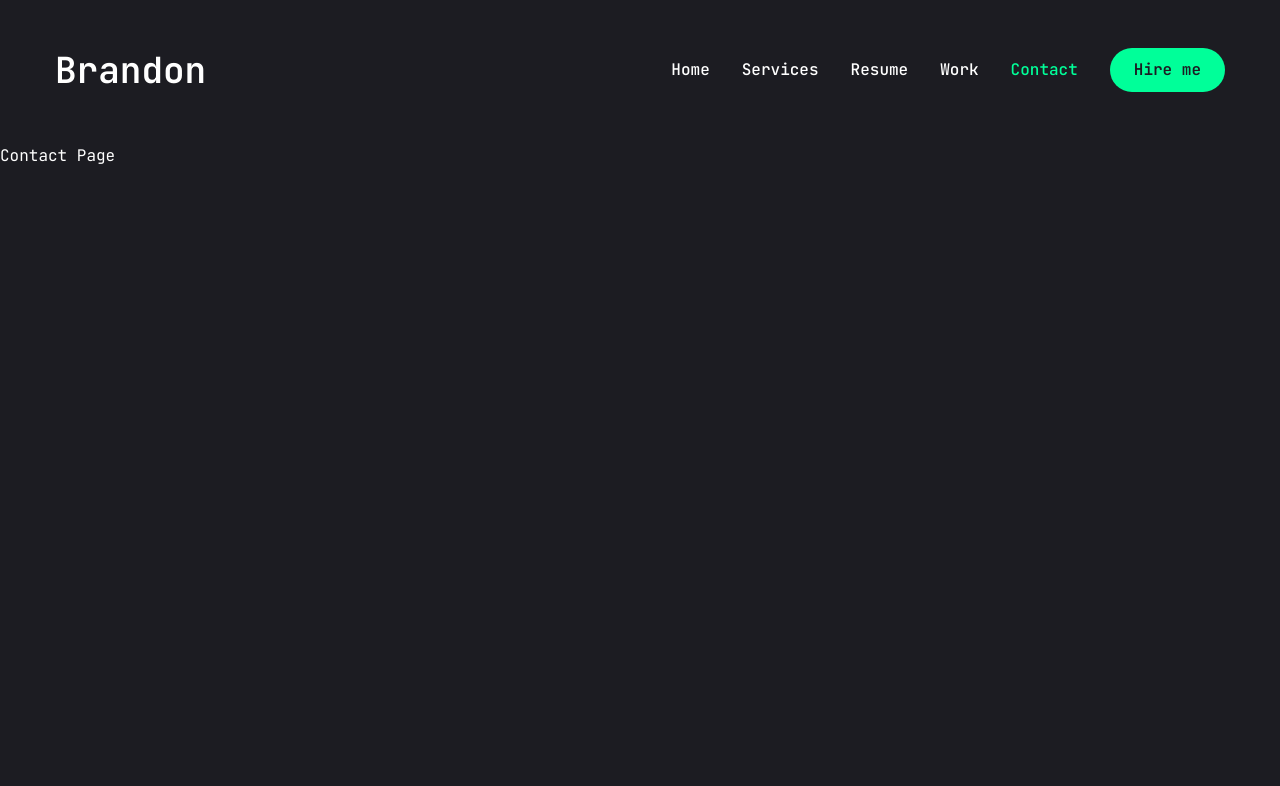
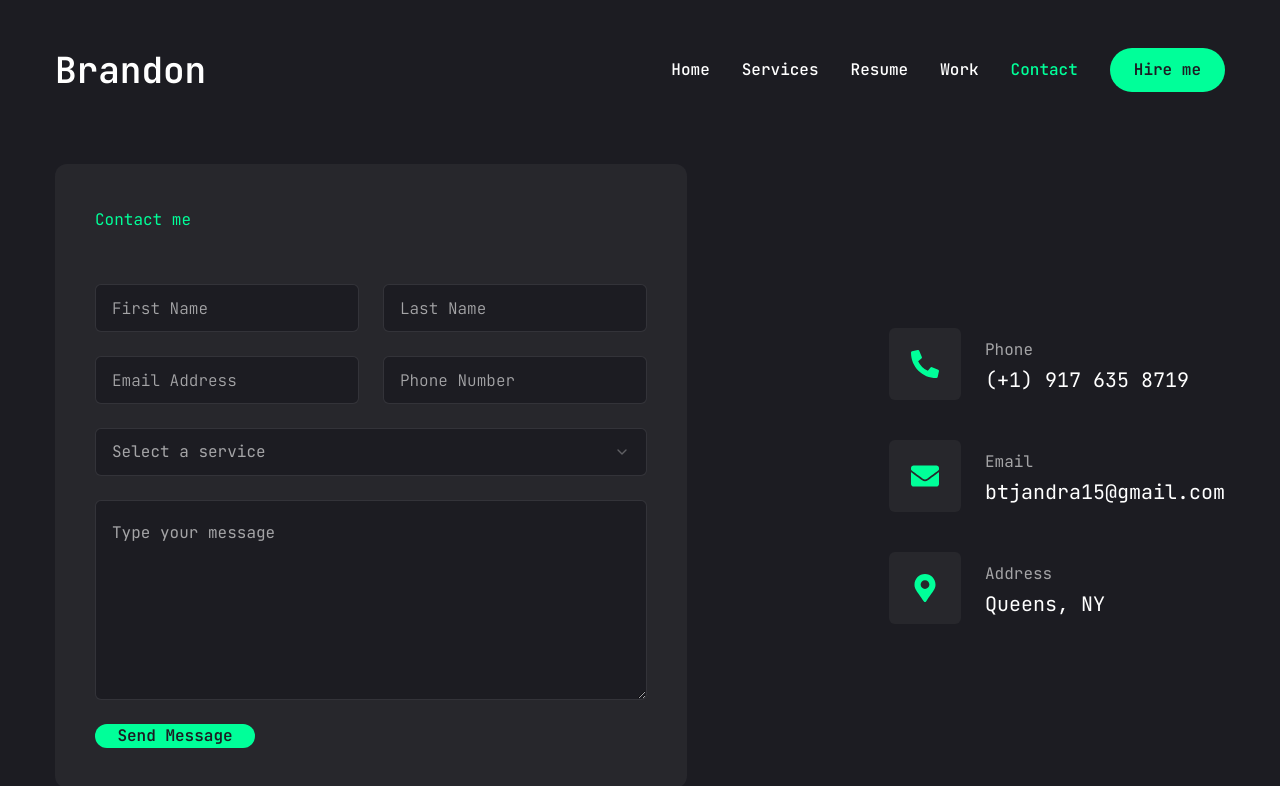
Before and after one commit to btjandra15/Portfolio, a Next.js app: page /contact in a window 1280 px wide. Shown: the top 786 px of the page. Built offline with nearby package versions, Linux system fonts and the light colour scheme.

Commit message:
Finished Portfolio

```diff
--- a/app/contact/page.jsx
+++ b/app/contact/page.jsx
@@ -1,10 +1,91 @@
-import React from 'react'
+"use client";
+
+import { Button } from "@/components/ui/button";
+import { Input } from "@/components/ui/input";
+import { Textarea } from "@/components/ui/textarea";
+import { Select, SelectContent, SelectGroup, SeleectItem, SelectLabel, SelectTrigger, SelectValue, SelectItem } from "@/components/ui/select";
+import { FaPhoneAlt, FaEnvelope, FaMapMarkerAlt } from "react-icons/fa";
+import { motion } from "framer-motion";
 
 const Contact = () => {
+  const info = [
+    {
+      icon: <FaPhoneAlt/>,
+      title: "Phone",
+      description: "(+1) 917 635 8719",
+    },
+    {
+      icon: <FaEnvelope/>,
+      title: "Email",
+      description: "btjandra15@gmail.com",
+    },
+    {
+      icon: <FaMapMarkerAlt/>,
+      title: "Address",
+      description: "Queens, NY",
+    },
+  ]
+
   return (
-    <div>
-      Contact Page
-    </div>
+    <motion.section initial={{opacity: 0}} animate={{opacity: 1}} className="py-6">
+      <div className="container mx-auto">
+        <div className="flex flex-col xl:flex-row gap-[30px]">
+          <div className="xl:w-[54%] order-2 xl:order-none">
+            <form className="flex flex-col gap-6 p-10 bg-[#27272c] rounded-xl">
+              <h3 className="flex-4xl text-accent">Contact me</h3>
+
+              <p className="text-white/60">
+
+              </p>
+
+              <div className="grid grid-cols-1 md:grid-cols-2 gap-6">
+                <Input type="firstname" placeholder="First Name"/>
+                <Input type="lastname" placeholder="Last Name"/>
+                <Input type="email" placeholder="Email Address"/>
+                <Input type="phone" placeholder="Phone Number"/>
+              </div>
+
+              <Select>
+                <SelectTrigger className="w-full">
+                  <SelectValue placeholder="Select a service"/>
+                </SelectTrigger>
+
+                <SelectContent>
+                  <SelectGroup>
+                    <SelectLabel>Select a service</SelectLabel>
+
+                    <SelectItem value="est">Web Development</SelectItem>
+                    <SelectItem value="cst">ML Precision Analytics</SelectItem>
+                  </SelectGroup>
+                </SelectContent>
+              </Select>
+
+              <Textarea className="h-[200px]" placeholder="Type your message"/>
+              <Button size="md" className="max-w-40">Send Message</Button>
+            </form>
+          </div>
+
+          <div className="flex-1 flex items-center xl:justify-end order-1 xl:order-none mb-0">
+            <ul className="flex flex-col gap-10">
+              {info.map((item, index) => {
+                return (
+                  <li key={index} className="flex items-center gap-6">
+                    <div className="w-[52px] h-[52px] xl:w-[72px] xl:h-[72px] bg-[#27272c] text-accent rounded-md flex items-center justify-center">
+                      <div className="text-[28px]">{item.icon}</div>
+                    </div>
+
+                    <div className="flex-1">
+                      <p className="text-white/60">{item.title}</p>
+                      <h3 className="text-xl">{item.description}</h3>
+                    </div>
+                  </li>
+                )
+              })}
+            </ul>
+          </div>
+        </div>
+      </div>
+    </motion.section>
   )
 }
 
--- a/components/ui/input.jsx
+++ b/components/ui/input.jsx
@@ -7,7 +7,7 @@
     (<input
       type={type}
       className={cn(
-        "flex h-10 w-full rounded-md border border-slate-200 bg-white px-3 py-2 text-sm ring-offset-white file:border-0 file:bg-transparent file:text-sm file:font-medium placeholder:text-slate-500 focus-visible:outline-none focus-visible:ring-2 focus-visible:ring-slate-950 focus-visible:ring-offset-2 disabled:cursor-not-allowed disabled:opacity-50 dark:border-slate-800 dark:bg-slate-950 dark:ring-offset-slate-950 dark:placeholder:text-slate-400 dark:focus-visible:ring-slate-300",
+        "flex h-[48px] rounded-md border border-white/10 focus:border-accent font-light bg-primary px-4 py-5 text-base placeholder:text-white/60 outline-none",
         className
       )}
       ref={ref}
--- a/components/ui/select.jsx
+++ b/components/ui/select.jsx
@@ -16,7 +16,7 @@
   <SelectPrimitive.Trigger
     ref={ref}
     className={cn(
-      "flex h-10 w-full items-center justify-between rounded-md border border-slate-200 bg-white px-3 py-2 text-sm ring-offset-white placeholder:text-slate-500 focus:outline-none focus:ring-2 focus:ring-slate-950 focus:ring-offset-2 disabled:cursor-not-allowed disabled:opacity-50 [&>span]:line-clamp-1 dark:border-slate-800 dark:bg-slate-950 dark:ring-offset-slate-950 dark:placeholder:text-slate-400 dark:focus:ring-slate-300",
+      "flex h-[48px] w-full items-center justify-between rounded-md border border-white/10 bg-primary px-4 py-5 text-base text-white/60 placeholder:text-white/10 focus:border-accent outline-none",
       className
     )}
     {...props}>
@@ -54,7 +54,7 @@
     <SelectPrimitive.Content
       ref={ref}
       className={cn(
-        "relative z-50 max-h-96 min-w-[8rem] overflow-hidden rounded-md border border-slate-200 bg-white text-slate-950 shadow-md data-[state=open]:animate-in data-[state=closed]:animate-out data-[state=closed]:fade-out-0 data-[state=open]:fade-in-0 data-[state=closed]:zoom-out-95 data-[state=open]:zoom-in-95 data-[side=bottom]:slide-in-from-top-2 data-[side=left]:slide-in-from-right-2 data-[side=right]:slide-in-from-left-2 data-[side=top]:slide-in-from-bottom-2 dark:border-slate-800 dark:bg-slate-950 dark:text-slate-50",
+        "relative z-50 max-h-96 min-w-[8rem] overflow-hidden rounded-md border border-white/10 bg-primary text-white shadow-md data-[state=open]:animate-in data-[state=closed]:animate-out data-[state=closed]:fade-out-0 data-[state=open]:fade-in-0 data-[state=closed]:zoom-out-95 data-[state=open]:zoom-in-95 data-[side=bottom]:slide-in-from-top-2 data-[side=left]:slide-in-from-right-2 data-[side=right]:slide-in-from-left-2 data-[side=top]:slide-in-from-bottom-2 dark:border-slate-800 dark:bg-slate-950 dark:text-slate-50",
         position === "popper" &&
           "data-[side=bottom]:translate-y-1 data-[side=left]:-translate-x-1 data-[side=right]:translate-x-1 data-[side=top]:-translate-y-1",
         className
@@ -85,7 +85,7 @@
   <SelectPrimitive.Item
     ref={ref}
     className={cn(
-      "relative flex w-full cursor-default select-none items-center rounded-sm py-1.5 pl-8 pr-2 text-sm outline-none focus:bg-slate-100 focus:text-slate-900 data-[disabled]:pointer-events-none data-[disabled]:opacity-50 dark:focus:bg-slate-800 dark:focus:text-slate-50",
+      "relative flex w-full cursor-default select-none items-center rounded-sm py-1.5 pl-8 pr-2 text-sm outline-none focus:bg-accent focus:text-primary data-[disabled]:pointer-events-none data-[disabled]:opacity-50 dark:focus:bg-slate-800 dark:focus:text-slate-50",
       className
     )}
     {...props}>
--- a/components/ui/textarea.jsx
+++ b/components/ui/textarea.jsx
@@ -6,7 +6,7 @@
   return (
     (<textarea
       className={cn(
-        "flex min-h-[80px] w-full rounded-md border border-slate-200 bg-white px-3 py-2 text-sm ring-offset-white placeholder:text-slate-500 focus-visible:outline-none focus-visible:ring-2 focus-visible:ring-slate-950 focus-visible:ring-offset-2 disabled:cursor-not-allowed disabled:opacity-50 dark:border-slate-800 dark:bg-slate-950 dark:ring-offset-slate-950 dark:placeholder:text-slate-400 dark:focus-visible:ring-slate-300",
+        "flex min-h-[80px] w-full rounded-md border border-white/10 bg-primary px-4 py-5 text-base placeholder:text-white/60 focus-visible:outline-none focus-visible:ring-1 focus-visible:ring-accent focus-visible:ring-offset-0 disabled:cursor-not-allowed disabled:opacity-50",
         className
       )}
       ref={ref}
```
